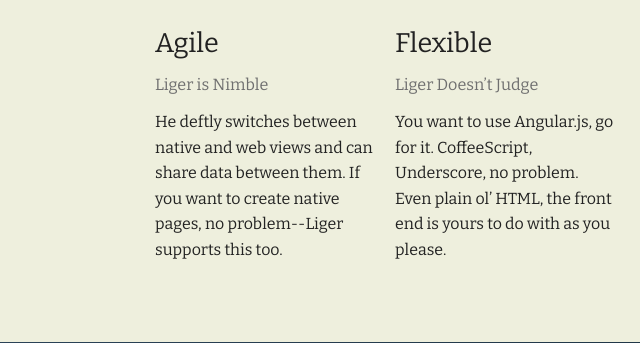
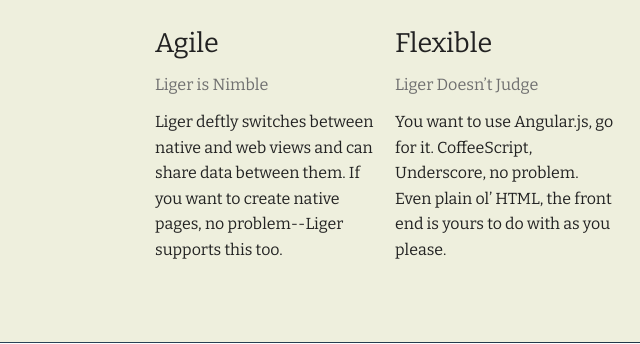
Before and after one commit to reachlocal/liger, a plain HTML site: page index.html in a window 1280 px wide. Shown: the part 932-1276 px from the top of the page, 0-640 px from the left. Drawn offline with nearby package versions, Linux system fonts and the light colour scheme.

Commit message:
Liger is neither he nor she

```diff
--- a/index.html
+++ b/index.html
@@ -80,7 +80,7 @@
 			</li>
 			<li>
 				<h3>Agile<br/><small>Liger is Nimble</small></h3>
-				<p class="">He deftly switches between native and web views and can share data between them. If you want to create native pages, no problem--Liger supports this too.</p>
+				<p class="">Liger deftly switches between native and web views and can share data between them. If you want to create native pages, no problem--Liger supports this too.</p>
 			</li>
 			<li>
 				<h3>Flexible <br/><small>Liger Doesn&rsquo;t Judge</small></h3>
```
